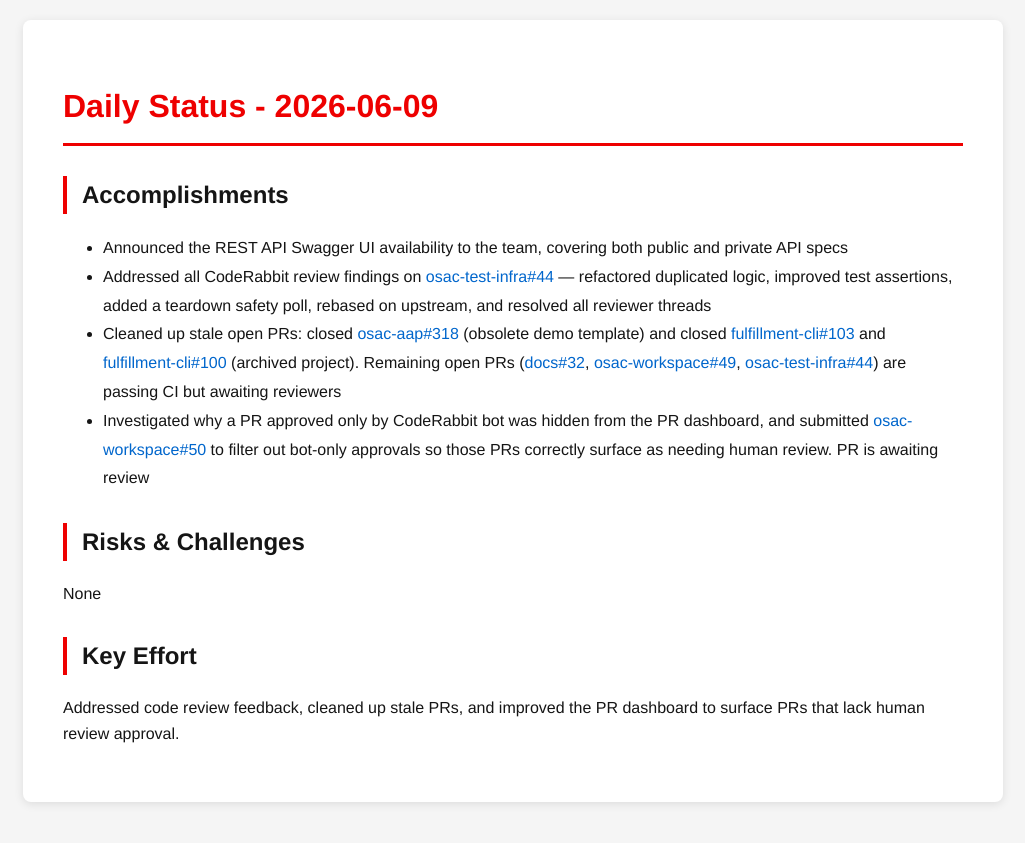
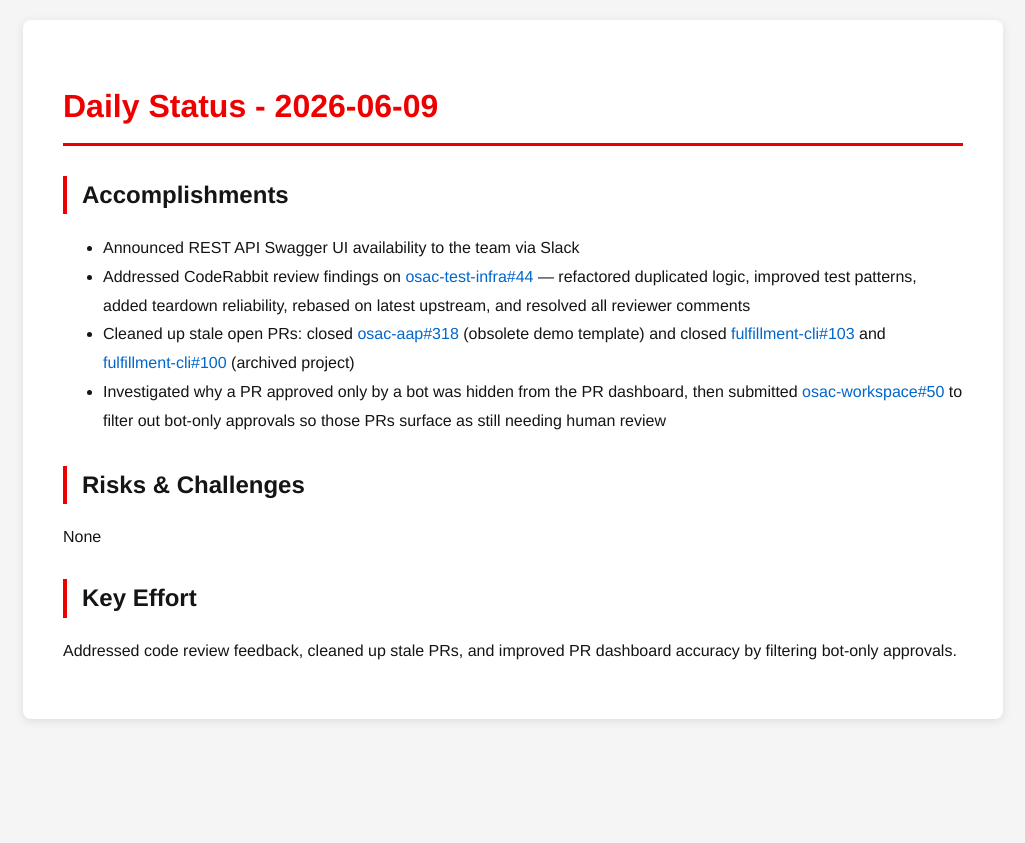
Before and after one commit to tzvatot/daily-status, a Jekyll site: the page built from 2026-06-09.md, in a window 1280 px wide. Shown: the top 843 px of the page, without its empty margins (127-1152 px from the left). Built offline with Jekyll 4.4.1, drawn with Linux system fonts in a browser that asks for light colours.

Commit message:
Daily status update - 2026-06-09

```diff
--- a/2026-06-09.md
+++ b/2026-06-09.md
@@ -7,13 +7,13 @@
 # Daily Status - 2026-06-09
 
 ## Accomplishments
-- Announced the REST API Swagger UI availability to the team, covering both public and private API specs
-- Addressed all CodeRabbit review findings on [osac-test-infra#44](https://github.com/osac-project/osac-test-infra/pull/44) — refactored duplicated logic, improved test assertions, added a teardown safety poll, rebased on upstream, and resolved all reviewer threads
-- Cleaned up stale open PRs: closed [osac-aap#318](https://github.com/osac-project/osac-aap/pull/318) (obsolete demo template) and closed [fulfillment-cli#103](https://github.com/osac-project/fulfillment-cli/pull/103) and [fulfillment-cli#100](https://github.com/osac-project/fulfillment-cli/pull/100) (archived project). Remaining open PRs ([docs#32](https://github.com/osac-project/docs/pull/32), [osac-workspace#49](https://github.com/osac-project/osac-workspace/pull/49), [osac-test-infra#44](https://github.com/osac-project/osac-test-infra/pull/44)) are passing CI but awaiting reviewers
-- Investigated why a PR approved only by CodeRabbit bot was hidden from the PR dashboard, and submitted [osac-workspace#50](https://github.com/osac-project/osac-workspace/pull/50) to filter out bot-only approvals so those PRs correctly surface as needing human review. PR is awaiting review
+- Announced REST API Swagger UI availability to the team via Slack
+- Addressed CodeRabbit review findings on [osac-test-infra#44](https://github.com/osac-project/osac-test-infra/pull/44) — refactored duplicated logic, improved test patterns, added teardown reliability, rebased on latest upstream, and resolved all reviewer comments
+- Cleaned up stale open PRs: closed [osac-aap#318](https://github.com/osac-project/osac-aap/pull/318) (obsolete demo template) and closed [fulfillment-cli#103](https://github.com/osac-project/fulfillment-cli/pull/103) and [fulfillment-cli#100](https://github.com/osac-project/fulfillment-cli/pull/100) (archived project)
+- Investigated why a PR approved only by a bot was hidden from the PR dashboard, then submitted [osac-workspace#50](https://github.com/osac-project/osac-workspace/pull/50) to filter out bot-only approvals so those PRs surface as still needing human review
 
 ## Risks & Challenges
 None
 
 ## Key Effort
-Addressed code review feedback, cleaned up stale PRs, and improved the PR dashboard to surface PRs that lack human review approval.
+Addressed code review feedback, cleaned up stale PRs, and improved PR dashboard accuracy by filtering bot-only approvals.
```
